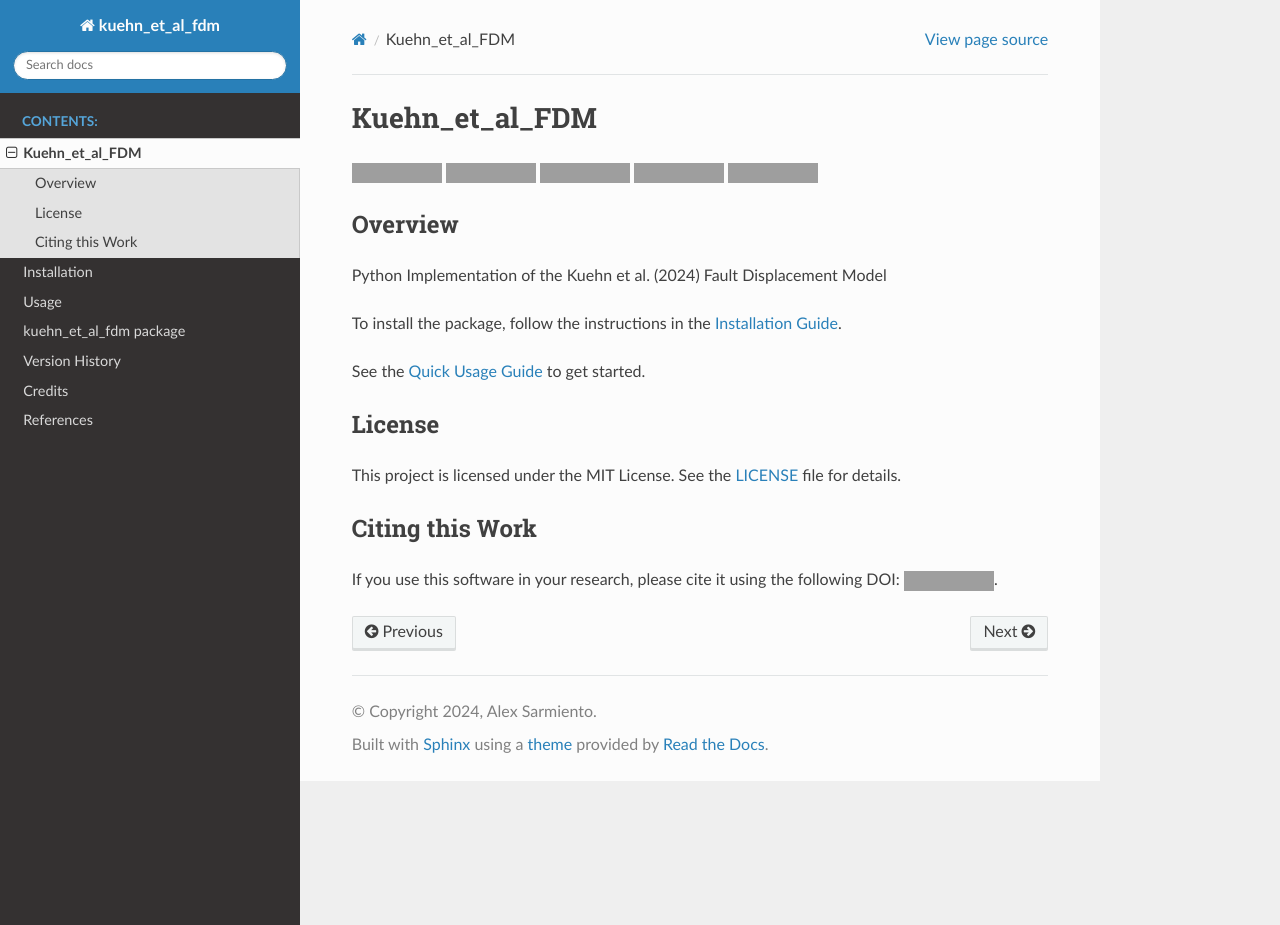
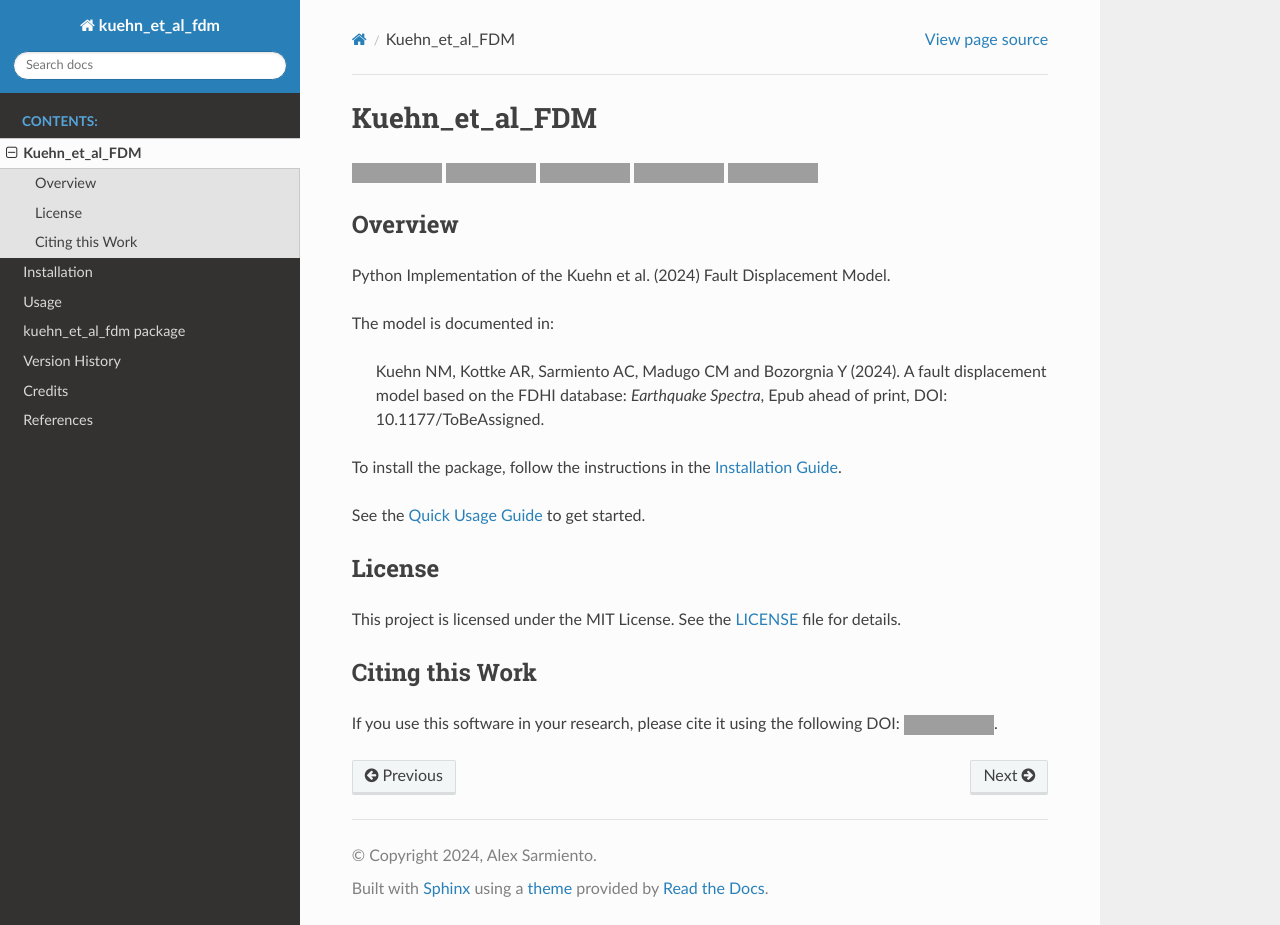
Before and after one commit to asarmy/kuehn_et_al_fdm, a Sphinx documentation site: the page built from docs/readme.rst, in a window 1280 px wide and 925 px high, cut to the strip 0-925 px from the top of the window. Built offline with Sphinx 7.4.7 and the Read the Docs theme 2.0.0, drawn with Linux system fonts in a browser that asks for light colours; grey boxes are pictures that could not be loaded.

Commit message:
update readme and installation in docs

```diff
--- a/README.md
+++ b/README.md
@@ -12,7 +12,11 @@
 
 ## Overview
 
-Python Implementation of the Kuehn et al. (2024) Fault Displacement Model
+Python Implementation of the Kuehn et al. (2024) Fault Displacement Model.
+
+The model is documented in:
+> Kuehn NM, Kottke AR, Sarmiento AC, Madugo CM and Bozorgnia Y (2024). A fault displacement model based on the FDHI database: *Earthquake Spectra*, Epub ahead of print, DOI: 10.1177/ToBeAssigned.
+
 
 To install the package, follow the instructions in the [Installation Guide](https://kuehn-et-al-fdm.readthedocs.io/en/latest/installation.html).
 
--- a/docs/installation.rst
+++ b/docs/installation.rst
@@ -13,3 +13,5 @@ This command instructs `pip` to:
 
 1. Use the Test PyPI repository as the primary source for the package.
 2. Fall back to the main PyPI repository for any dependencies that are not available on Test PyPI.
+
+The package dependencies (`numpy`, `pandas`, and `scipy`) do not have specific version requirements, so installing this package with `pip` should not interfere with a Conda environment.
```
